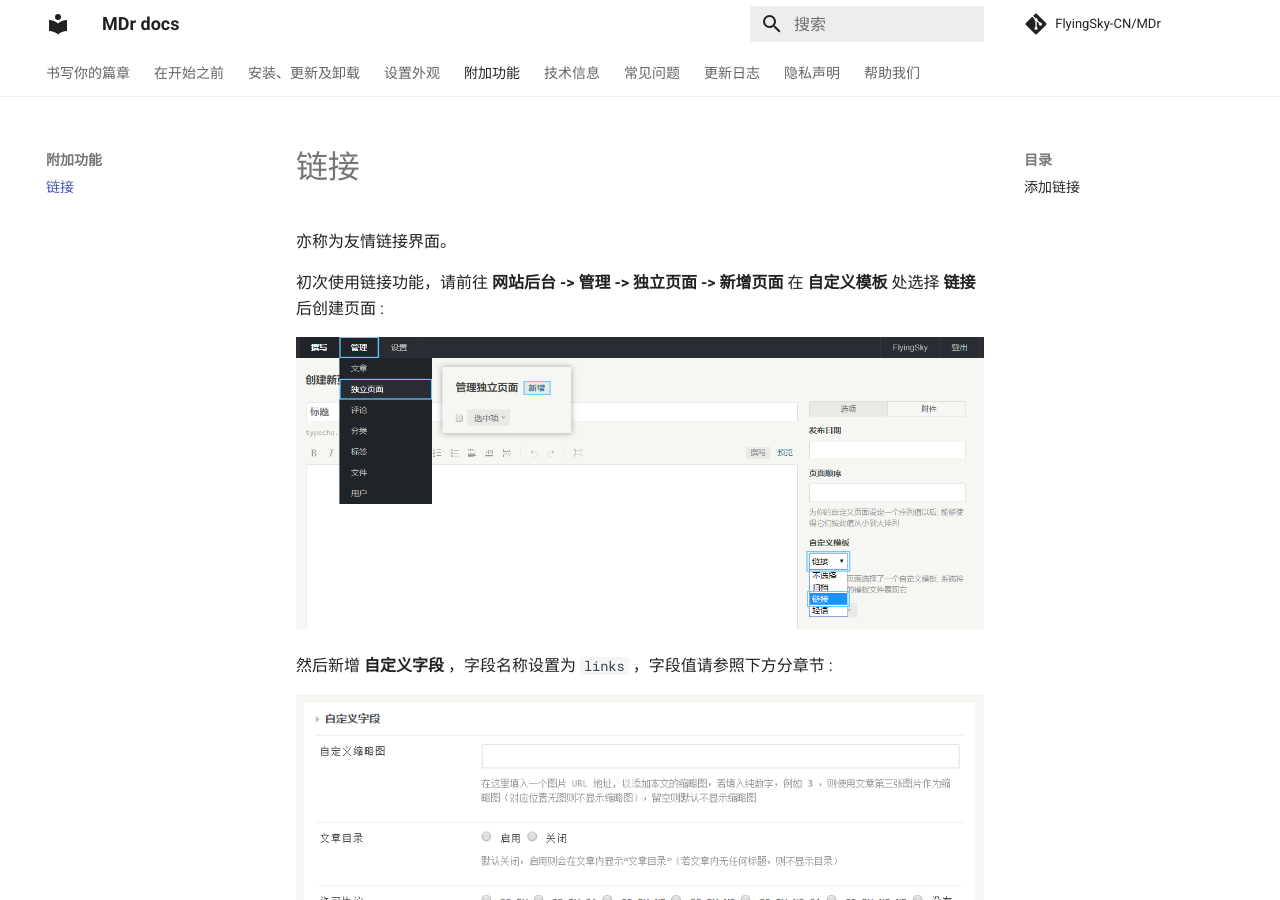
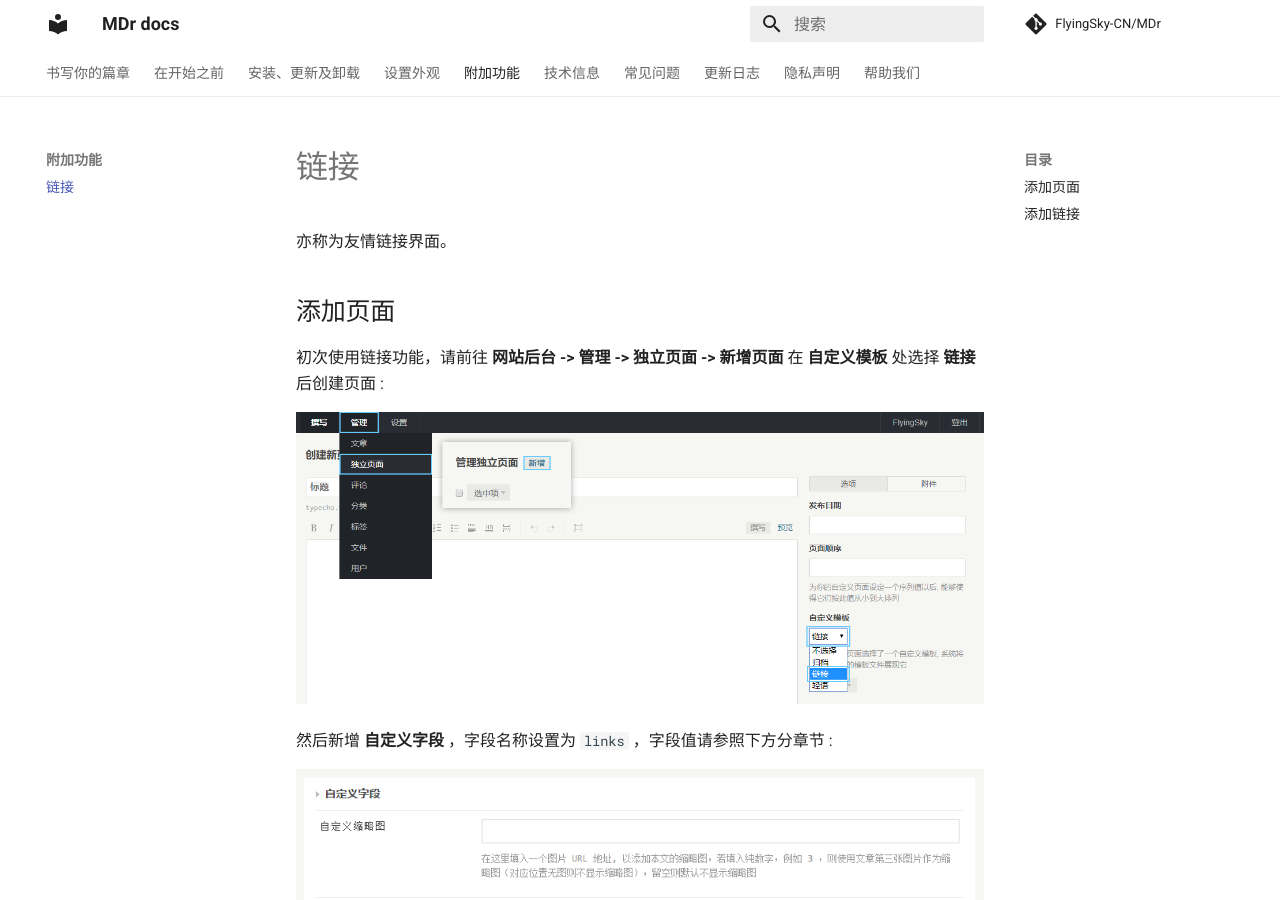
Before and after one commit to FlyingSky-CN/MDr-docs, an MkDocs documentation site: the page built from docs/function/links.md, in a window 1280 px wide and 900 px high. Built offline with MkDocs 1.6.1 and Material for MkDocs 9.7.7, drawn with Linux system fonts in a browser that asks for light colours; comment, search, counter and statistics services are not loaded.

Commit message:
🔍 function/links | 加个标题

```diff
--- a/docs/function/links.md
+++ b/docs/function/links.md
@@ -1,6 +1,8 @@
 # 链接
 
 亦称为友情链接界面。
+
+## 添加页面
 
 初次使用链接功能，请前往 **网站后台 -> 管理 -> 独立页面 -> 新增页面** 在 **自定义模板** 处选择 **链接** 后创建页面 :
 
```
